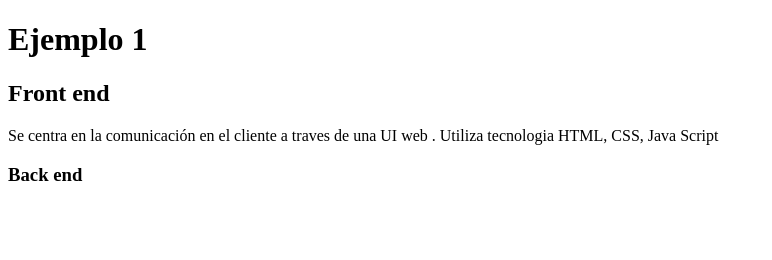
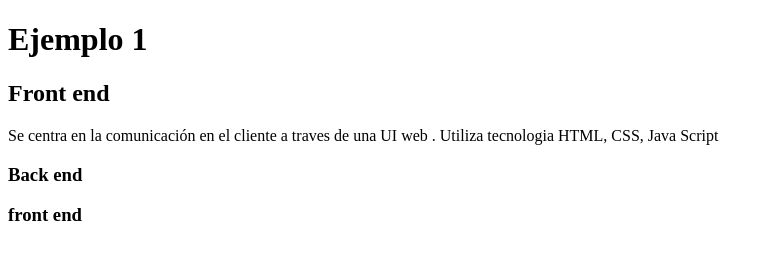
Before and after one commit to CESAR2004M/proyectoWeb1G3, a plain HTML site: page html/ejemplo1.html in a window 1280 px wide. Shown: the whole page, without its empty margins (0-772 px from the left). Drawn offline with Linux system fonts and the light colour scheme.

Commit message:
modificacion de archivos

```diff
--- a/html/ejemplo1.html
+++ b/html/ejemplo1.html
@@ -19,6 +19,6 @@
    <p>Se centra en la comunicación en el cliente a traves de una UI web . Utiliza tecnologia HTML, CSS, Java Script</p>
 
    <h3>Back end</h3>
-
+    <h3>front end</h3>
 </body>
 </html>
```
